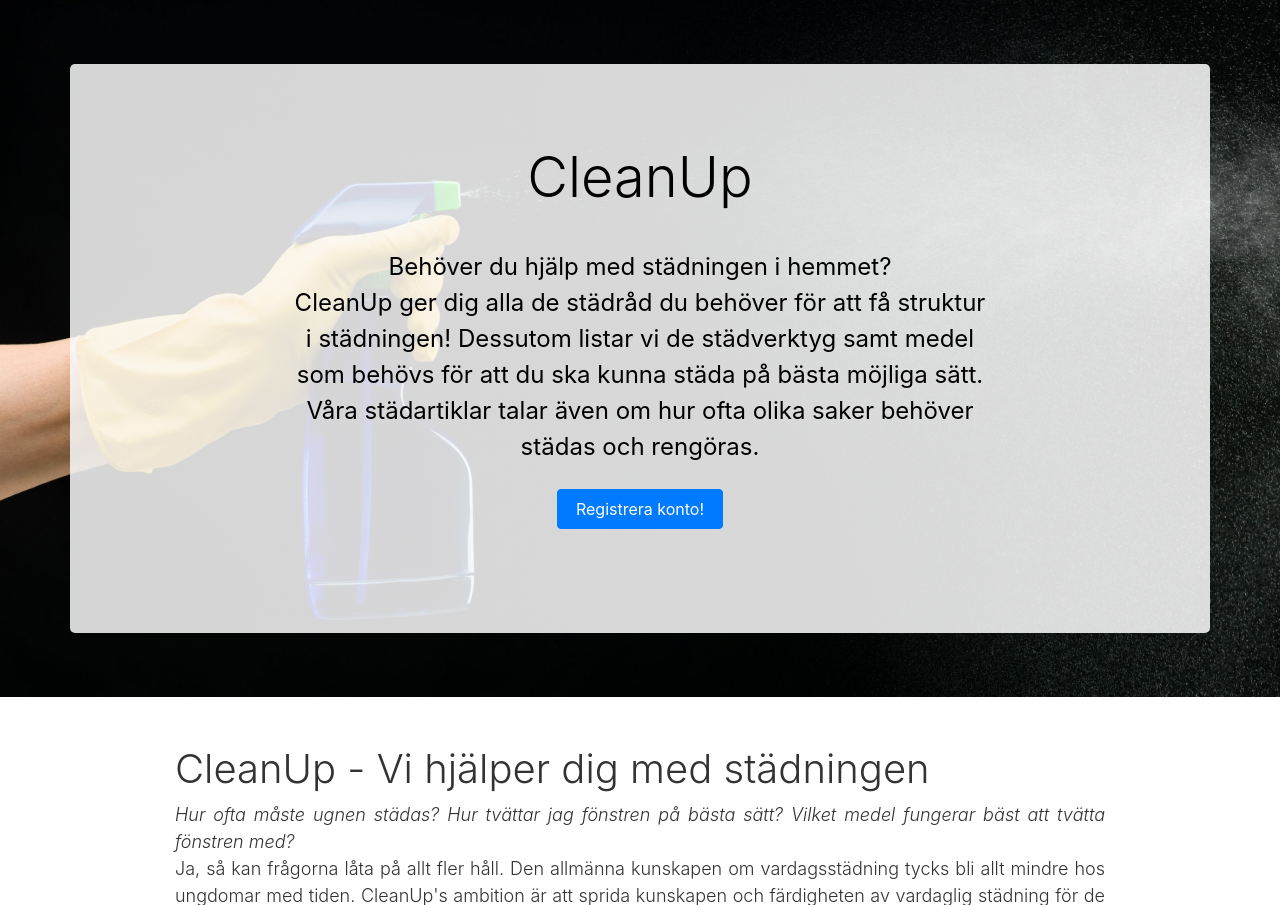
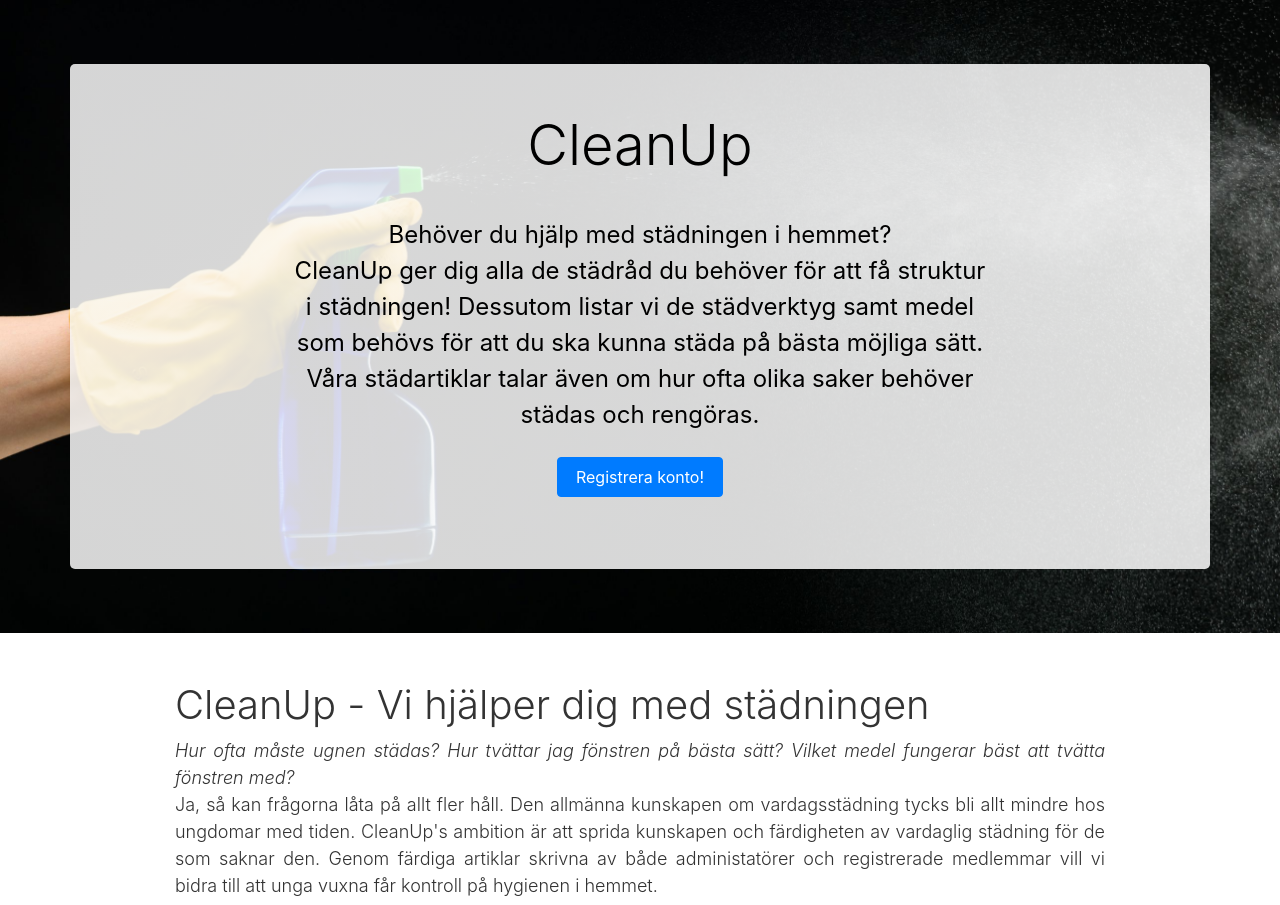
Before and after one commit to christopherlindberg1/CleanUp, a Flask app: page / in a window 1280 px wide. Shown: the part 56-961 px from the top of the page. Run offline with Flask 2, Linux system fonts and the light colour scheme; some libraries are stand-ins or nearby versions.

Commit message:
Ändrade jumbostrons storlek

```diff
--- a/project-files/static/style.css
+++ b/project-files/static/style.css
@@ -135,7 +135,7 @@ div.jumbotron.home .container {
 	background-color: #fff;
 	background-color: rgba(255, 255, 255, 0.85);
 	background: linear-gradient(90deg, rgba(250, 250, 250, 0.85), rgba(255, 255, 255, 0.85));
-	padding: 5em 2em;
+	padding: 3em 2em;
 	border-radius: 5px;
 }
 
```
